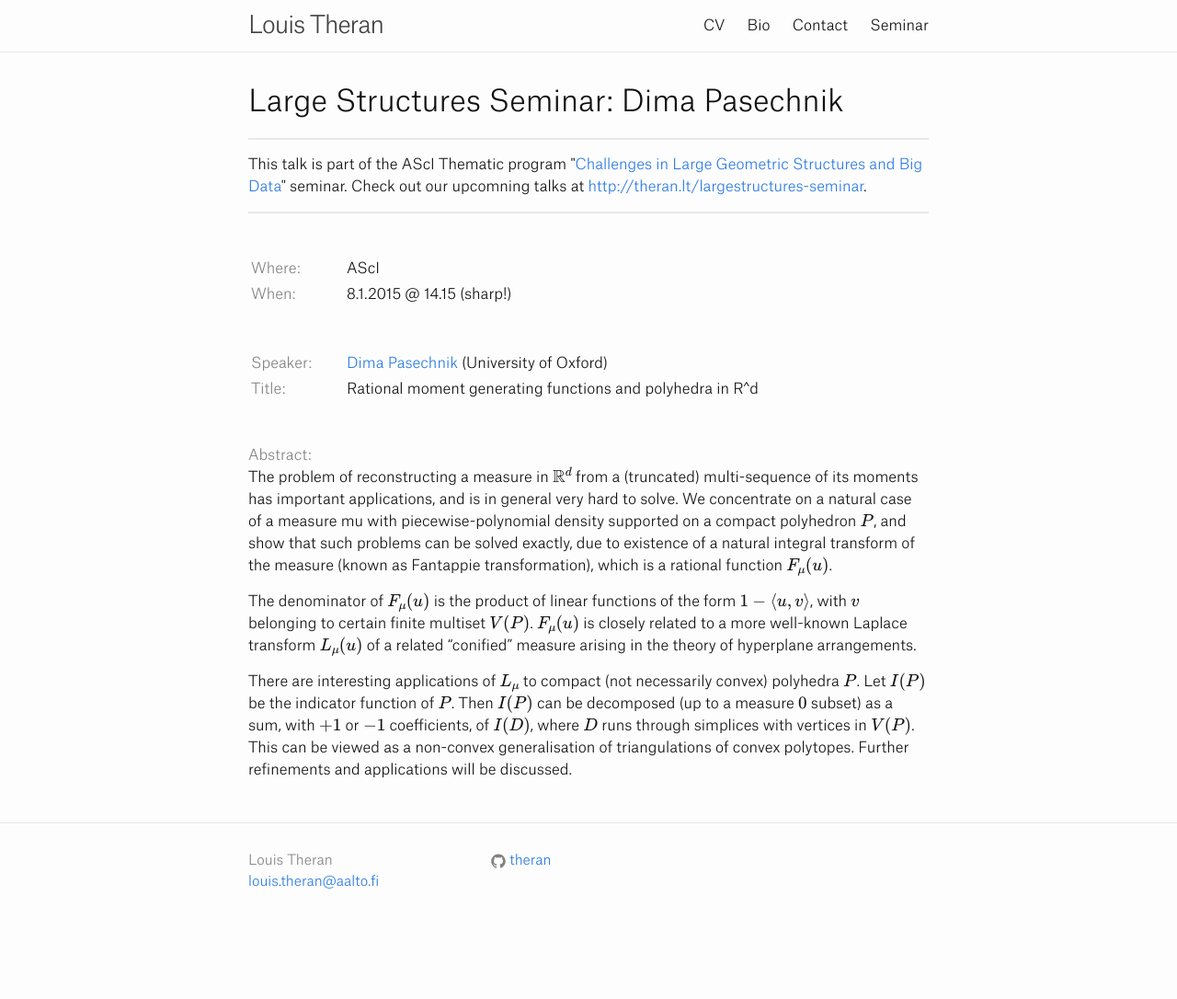
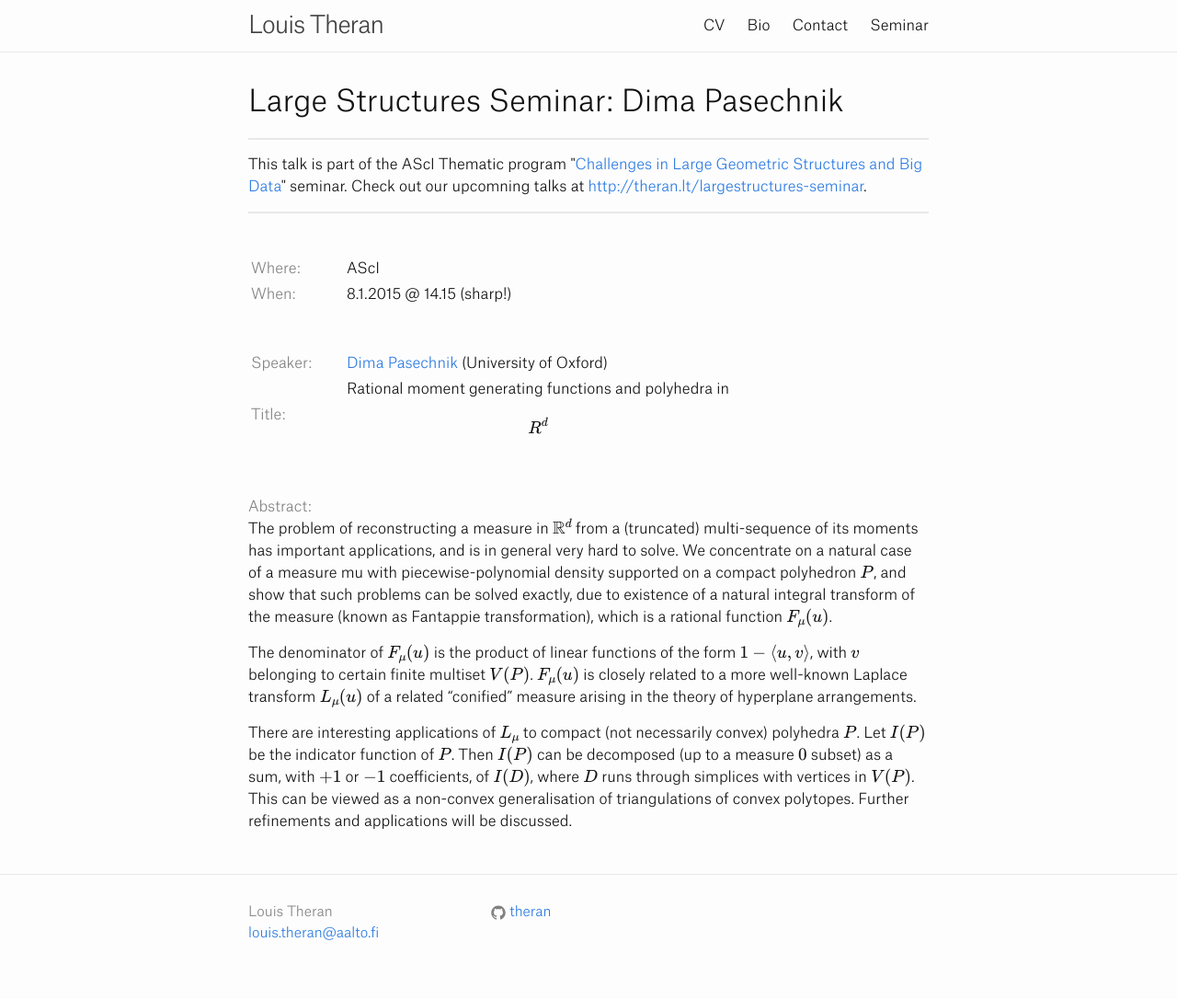
Before and after one commit to theran/theran.github.io, a Jekyll site: the page built from _seminartalks/2015-01-08-pasechnik.md, in a window 1280 px wide. Shown: the whole page at 92% size. Built offline with Jekyll 4.4.1, drawn with Linux system fonts in a browser that asks for light colours; formulas are drawn with MathJax 3; before the commit the page ends 1030 px from its top, so only the background shows below that.

```diff
--- a/_seminartalks/2015-01-08-pasechnik.md
+++ b/_seminartalks/2015-01-08-pasechnik.md
@@ -4,7 +4,7 @@ speaker: Dima Pasechnik
 speakerinst: University of Oxford
 speakershortinst: Oxford
 speakerurl: http://www.cs.ox.ac.uk/people/dmitrii.pasechnik/
-talktitle:  "Rational moment generating functions and polyhedra in R^d"
+talktitle:  "Rational moment generating functions and polyhedra in $$R^d$$"
 talkdate: 8.1.2015
 talktime: 14.15 (sharp!)
 talkplace: AScI
```
